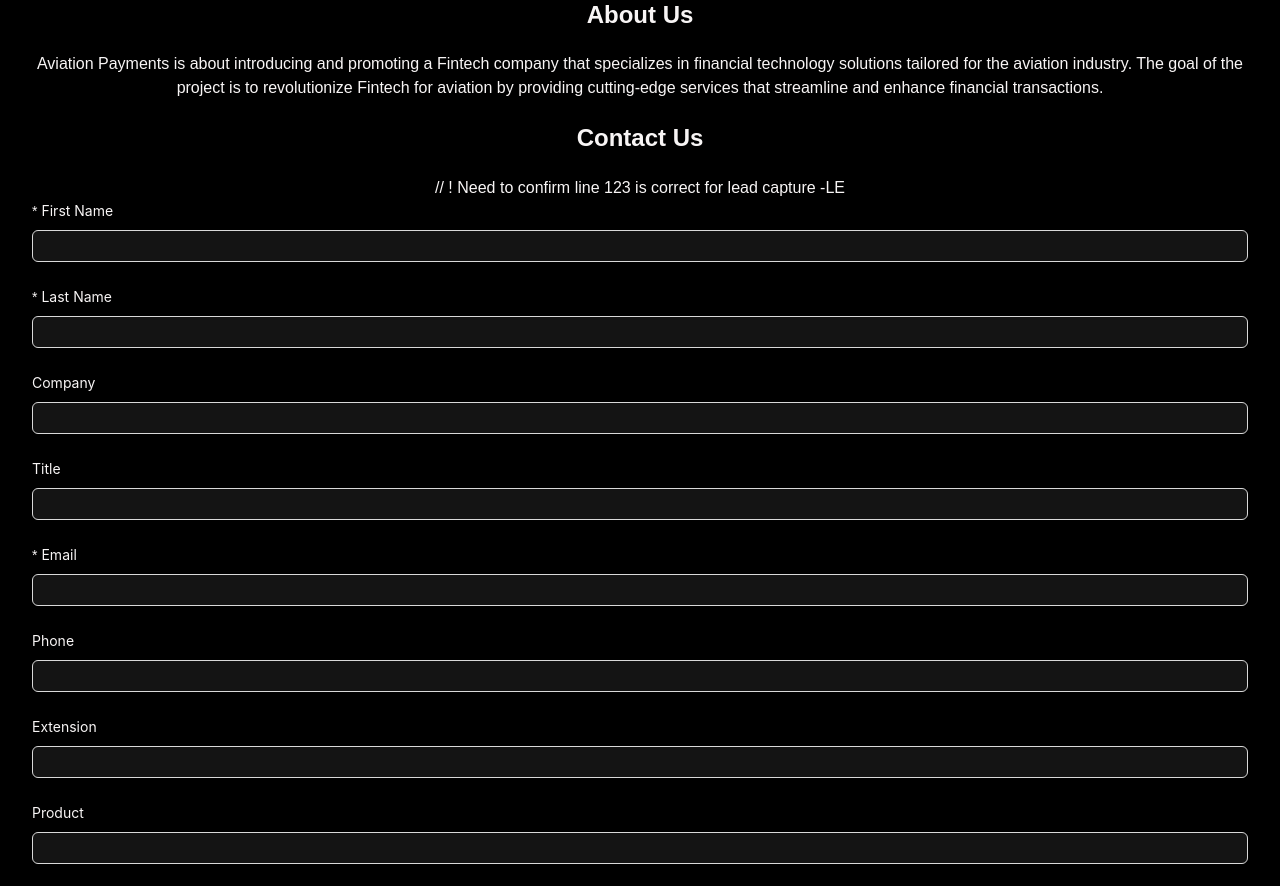
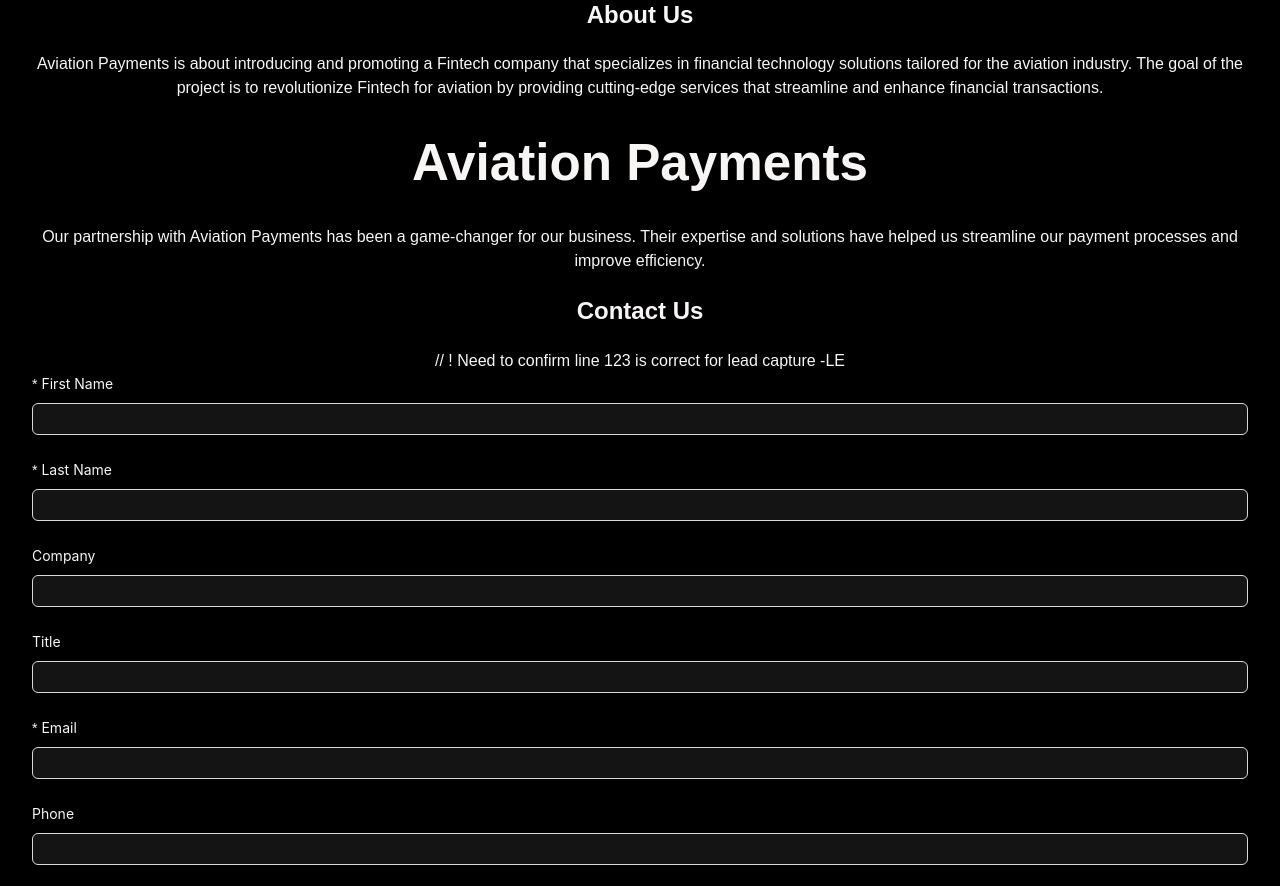
Before and after one commit to dopamine9931/upright-aviation-payments, a React (Vite) app in the folder Client/: page / in a window 1280 px wide. Shown: the part 1140-2026 px from the top of the page. Built offline with nearby package versions, Linux system fonts and the light colour scheme; no server answers.

Commit message:
testimoanials

```diff
--- a/Client/src/App.jsx
+++ b/Client/src/App.jsx
@@ -15,6 +15,7 @@
 import AdminPage from "./pages/adminPage.jsx";
 import Navbar from "./components/navbar.jsx";
 import Footer from "./components/footer.jsx";
+import Testimoanials from "./components/testimoanials.jsx";
 
 function App() {
   return (
@@ -25,7 +26,7 @@
             colorPrimary: "#787878",
             colorBgContainer: "#141414",
             colorText: "#f3f3f3",
-            colorIcon: "#ffffff"
+            colorIcon: "#ffffff",
           },
         }}
       >
--- /dev/null
+++ b/Client/src/components/testimoanials.jsx
@@ -0,0 +1,16 @@
+import React from "react";
+const Testimoanials = () => {
+  return (
+    <>
+      <h1> Aviation Payments</h1>
+      <p>
+        {" "}
+        Our partnership with Aviation Payments has been a game-changer for our
+        business. Their expertise and solutions have helped us streamline our
+        payment processes and improve efficiency.
+      </p>
+    </>
+  );
+};
+
+export default Testimoanials;
--- a/Client/src/pages/homepage.jsx
+++ b/Client/src/pages/homepage.jsx
@@ -1,6 +1,6 @@
 import React, { Routes, Route } from "react";
 import LeadCapture from "../components/leadCapture";
-
+import Testimoanials from "../components/testimoanials";
 function Homepage() {
   return (
     <div className="landing-page">
@@ -68,7 +68,7 @@
             services that streamline and enhance financial transactions.{" "}
           </p>
         </section>
-
+        <Testimoanials />
         <section id="contact" className="contact">
           <h2>Contact Us</h2>
           // ! Need to confirm line 123 is correct for lead capture -LE
```
Also changed, not shown: Client/src/testimoanials.css (added).
